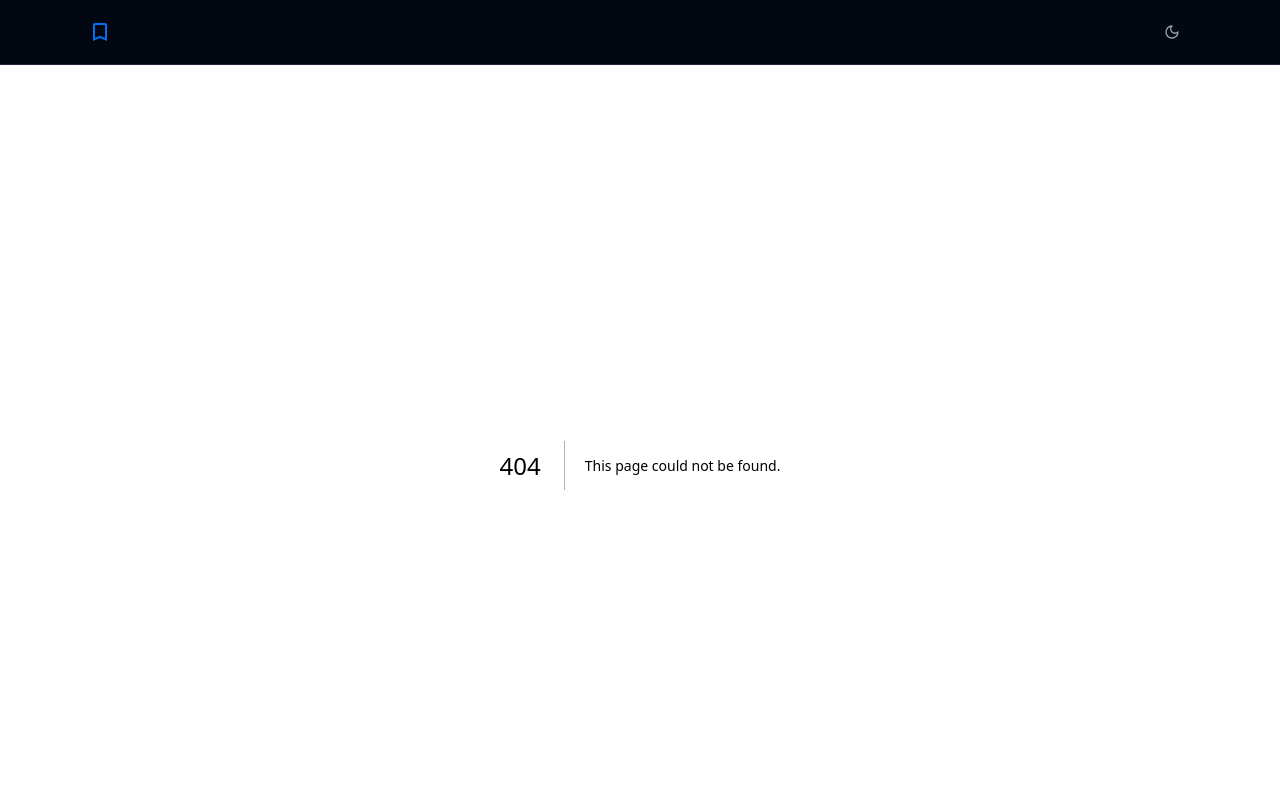
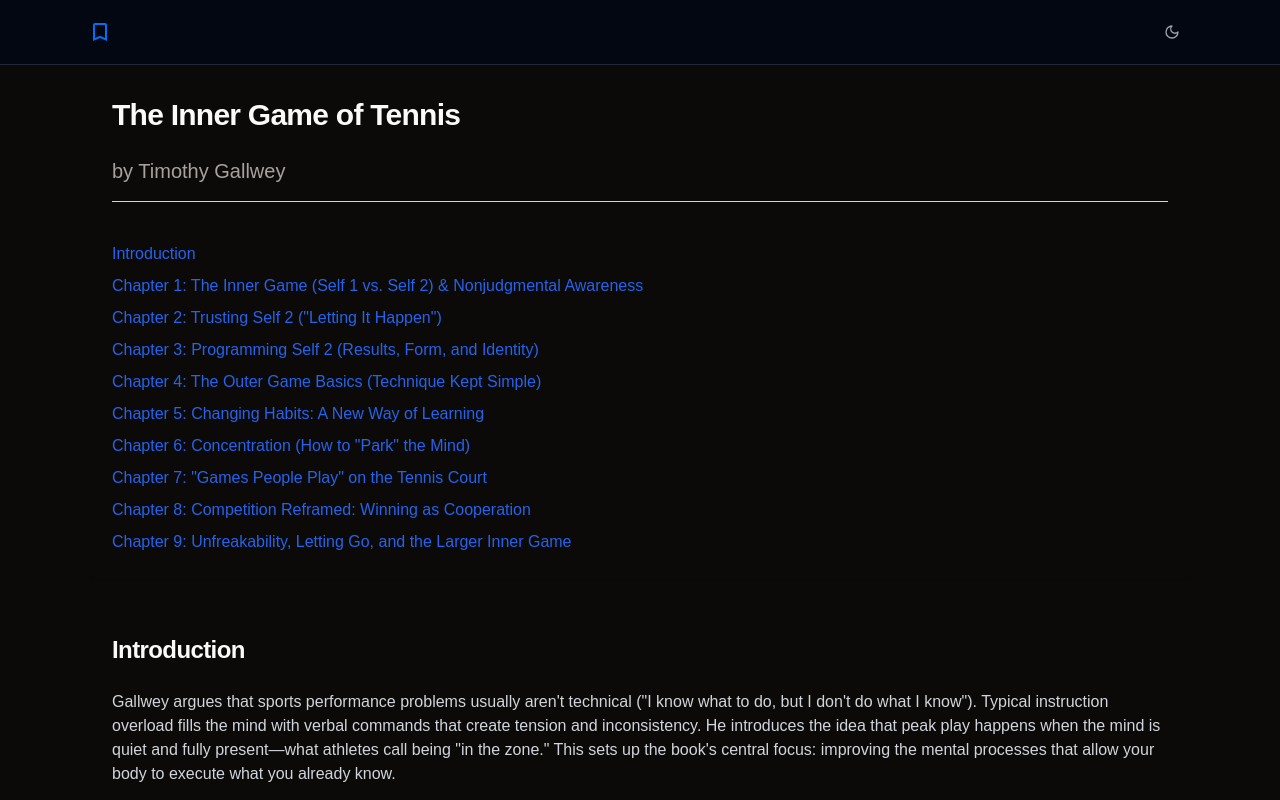
Before and after one commit to Logan-Roelofs/book-summary-website, a Next.js app: page /books/theinnergameoftennis in a window 1280 px wide. Before the commit this address had no page. Shown: the top 800 px of the page. Built offline with nearby package versions, Linux system fonts and the light colour scheme.

Commit message:
add book

```diff
--- /dev/null
+++ b/app/books/theinnergameoftennis/page.tsx
@@ -0,0 +1,70 @@
+import BookReview from '../../../components/ui/custom/bookreview';
+
+const bookData = {
+  title: "The Inner Game of Tennis",
+  author: "Timothy Gallwey",
+  chapters: [
+    {
+      number: 0,
+      title: "Introduction",
+      summary: "Gallwey argues that sports performance problems usually aren't technical (\"I know what to do, but I don't do what I know\"). Typical instruction overload fills the mind with verbal commands that create tension and inconsistency. He introduces the idea that peak play happens when the mind is quiet and fully present—what athletes call being \"in the zone.\" This sets up the book's central focus: improving the mental processes that allow your body to execute what you already know."
+    },
+    {
+      number: 1,
+      title: "Chapter 1: The Inner Game (Self 1 vs. Self 2) & Nonjudgmental Awareness",
+      summary: "Gallwey splits the player into two selves: Self 1 (the talkative, judging, controlling voice) and Self 2 (the body's natural, automatic competence). Most performance breakdowns come from Self 1's interference—overthinking, trying too hard, and harsh evaluation. He shows how judgment (\"good/bad\") triggers tension, self-instruction, and self-fulfilling negative identities (\"I'm a bad server\"). The key skill introduced is nonjudgmental observation: see what happened clearly (like an umpire) without emotional labeling, which allows natural correction to occur."
+    },
+    {
+      number: 2,
+      title: "Chapter 2: Trusting Self 2 (\"Letting It Happen\")",
+      summary: "This chapter builds respect for the body's built-in intelligence and timing, arguing Self 2 is vastly more capable than Self 1 assumes. Improvement requires trust: letting the body swing rather than attempting conscious micromanagement (which recruits unnecessary muscles and ruins fluidity). Self 1's proper role is to set intentions and then get out of the way. The chapter introduces programming Self 2 with images/feel, not words—because Self 2 learns best through sensory information."
+    },
+    {
+      number: 3,
+      title: "Chapter 3: Programming Self 2 (Results, Form, and Identity)",
+      summary: "Gallwey explains three ways to communicate goals to Self 2: 1) Programming for results: hold a clear image of where you want the ball to go and let the body solve \"how.\" 2) Programming for form: show Self 2 a clear picture/feel of a specific mechanical change (e.g., flatter racket face), then allow it to happen without forcing. 3) Programming by identity (role-playing): temporarily \"act as if\" you're a confident, high-level player (or adopt a new style), which often releases suppressed capabilities by bypassing ego-limits. He includes practical experiments (target serving, habit-change drills) to help players feel the difference between forcing and allowing."
+    },
+    {
+      number: 4,
+      title: "Chapter 4: The Outer Game Basics (Technique Kept Simple)",
+      summary: "Without turning into a mechanics manual, Gallwey gives \"master tips\" that simplify technique and reduce over-control. He emphasizes topspin as a reliable solution to keeping balls in, and encourages simple, natural swings rather than complicated fixes (like rollovers and manipulations). For volleys: no backswing and contact out in front; for serves: rhythm, toss consistency, flexible wrist, and a grip that allows snap; for smashes: treat it like a serve the opponent tossed for you. Throughout, he frames technique as observational checkpoints, not self-bludgeoning commands."
+    },
+    {
+      number: 5,
+      title: "Chapter 5: Changing Habits: A New Way of Learning",
+      summary: "Gallwey contrasts the usual method (judge → command → try hard → judge again) with the Inner Game method (observe → image/feel-program → let happen → calm observe). He argues you don't \"fight\" old grooves; you start new grooves—like a child who stops crawling by learning walking, not by battling crawling. The chapter provides a step-by-step practice loop: nonjudgmental observation, clear programming, letting Self 2 execute, and patient attention while the new pattern stabilizes. A major warning: ego may prefer \"being in control\" over better results, so players must notice when Self 1 sneaks back in."
+    },
+    {
+      number: 6,
+      title: "Chapter 6: Concentration (How to \"Park\" the Mind)",
+      summary: "Since the mind can't simply be \"turned off,\" Gallwey teaches concentration as placing attention on something real and immediate. He offers practical anchors: watching the seams, tracking trajectory, listening to the sound at contact, and feeling racket position and body rhythm. He explains that concentration keeps you in the here and now, preventing attention leaks into past regrets or future fears. Between points, focusing on breathing resets calm alertness and helps re-enter the present before the next rally."
+    },
+    {
+      number: 7,
+      title: "Chapter 7: \"Games People Play\" on the Tennis Court",
+      summary: "Gallwey describes how many players aren't just playing tennis—they're playing ego-games: proving they're \"good,\" seeking approval, protecting status, or using tennis to manage relationships. He categorizes motives into broad games (e.g., \"Good-o,\" \"Friends-o,\" \"Health/Fun-o\") and shows how hidden motives increase tension and block spontaneity. He shares personal experiences of how self-image and competitive pressure distort performance. The chapter's takeaway: recognizing your real motive matters because ego-driven stakes sabotage freedom and learning."
+    },
+    {
+      number: 8,
+      title: "Chapter 8: Competition Reframed: Winning as Cooperation",
+      summary: "Gallwey argues competition becomes destructive only when it's used to validate self-worth. In a healthier frame, your opponent is actually providing the obstacles that let you discover and extend your potential—so competition is a form of mutual cooperation. The best mindset shifts from obsessing over outcomes (which you can't fully control) to committing to maximum effort and presence (which you can). This reduces anxiety and often improves results, while making winning/losing less psychologically toxic."
+    },
+    {
+      number: 9,
+      title: "Chapter 9: Unfreakability, Letting Go, and the Larger Inner Game",
+      summary: "The final chapter generalizes Inner Game principles beyond tennis: staying calm amid change, handling regret/fear/annoyance, and separating events from the mind's reactions. He critiques \"positive thinking\" as another form of mental distortion and emphasizes clear seeing, present-moment attention, and reduced attachment to outcomes. \"Letting go\" is presented as releasing the ego's grip on control so deeper intelligence and energy can emerge—often producing better performance and greater peace. Gallwey ends by pointing toward a deeper self (\"Self 3\") and frames the Inner Game as a lifelong path of awareness and self-realization, with tennis as a training ground."
+    }
+  ]
+};
+
+export default function Page() {
+  return (
+    <div>
+      <BookReview
+        title={bookData.title}
+        author={bookData.author}
+        chapters={bookData.chapters}
+      />
+    </div>
+  );
+}
--- a/app/page.tsx
+++ b/app/page.tsx
@@ -34,6 +34,12 @@
     author: "Dave Ramsey",
     description: "A guide to building wealth and leaving a legacy, offering practical advice on investing, saving, and giving."
   },
+  {
+    link: '/books/theinnergameoftennis',
+    title: "The Inner Game of Tennis",
+    author: "Timothy Gallwey",
+    description: "A revolutionary approach to improving performance by quieting the mind, focusing on mental processes over technique, and learning to trust your natural abilities."
+  },
 ]
 
 export default function Home() {
```
